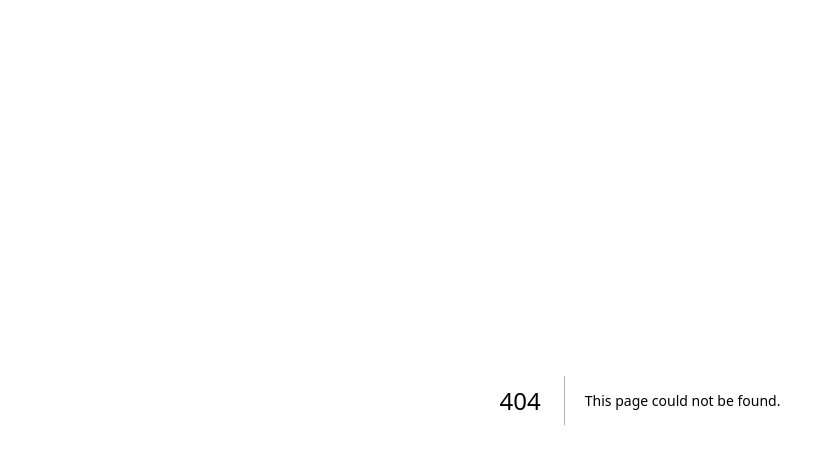
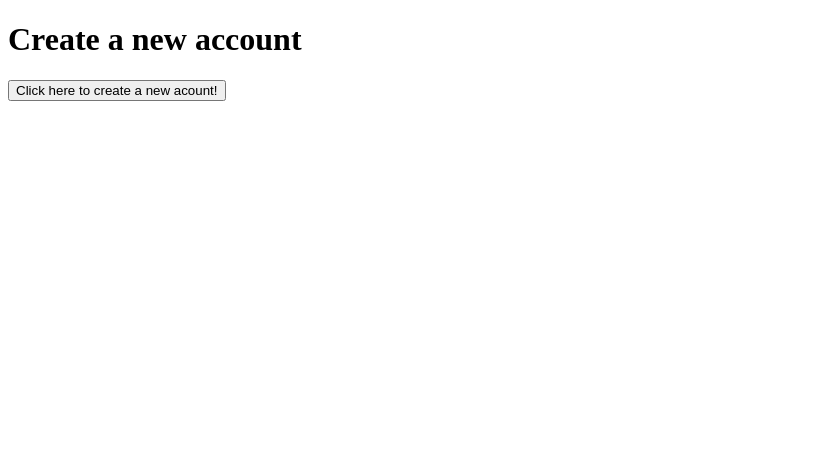
Before and after one commit to cintiarv/mb-client-testing, a Next.js app: page /newAccount in a window 1280 px wide. Before the commit this address had no page. Shown: the top 464 px of the page, without its empty margins (0-835 px from the left). Built offline with nearby package versions, Linux system fonts and the light colour scheme; no server answers.

Commit message:
new account without onboarding

```diff
--- /dev/null
+++ b/app/api/accounts/route.js
@@ -0,0 +1,26 @@
+const STRIPE_SECRET_KEY = process.env.STRIPE_SECRET_KEY
+import Stripe from 'stripe'
+import { NextResponse } from "next/server";
+
+const stripe = new Stripe(STRIPE_SECRET_KEY)
+
+export async function POST() {
+    const account = await stripe.accounts.create({
+        country: 'MX',
+        default_currency:'mxn',
+        email: 'cin.ruiz@example.com',
+        controller: {
+            fees: {
+                payer: 'application',
+            },
+            losses: {
+                payments: 'application',
+            },
+            stripe_dashboard: {
+                type: 'express',
+            },
+        },
+    });
+    console.log('account :>> ', account);
+    return NextResponse.json(account)
+}
--- a/app/page.js
+++ b/app/page.js
@@ -24,6 +24,9 @@ export default function Home() {
       <button className="bg-pink-100 rounded-md w-44 p-5">
         <Link href="/checkout">CHECKOUT</Link>
       </button>
+      <button className="bg-pink-100 rounded-md w-44 p-5">
+        <Link href="/newAccount">NEW STRIPE ACCOUNT</Link>
+      </button>
     </div>
   );
 }
--- /dev/null
+++ b/pages/newAccount.js
@@ -0,0 +1,28 @@
+import React from 'react'
+
+export default function NewAcount() {
+    console.log('paso x aqui :>> ');
+    const handleCreate = async () => {
+        const res = await fetch("/api/accounts", {
+          method: "POST",
+          //body: JSON.stringify(product),
+          headers: {
+            "Content-Type": "application/json",
+          },
+        });
+        const account = await res.json();
+        console.log("🚀 ~ handleCreate ~ account:", account)
+        window.location = account.url;
+      };
+    return (
+        <div>
+            <h1>Create a new account</h1>
+            <button
+                className="bg-green-400 text-white px-3 py-1 rounded-md mt-4 w-full"
+                onClick={() => handleCreate()}
+            >
+                Click here to create a new acount!
+            </button>
+        </div>
+    )
+}
```
